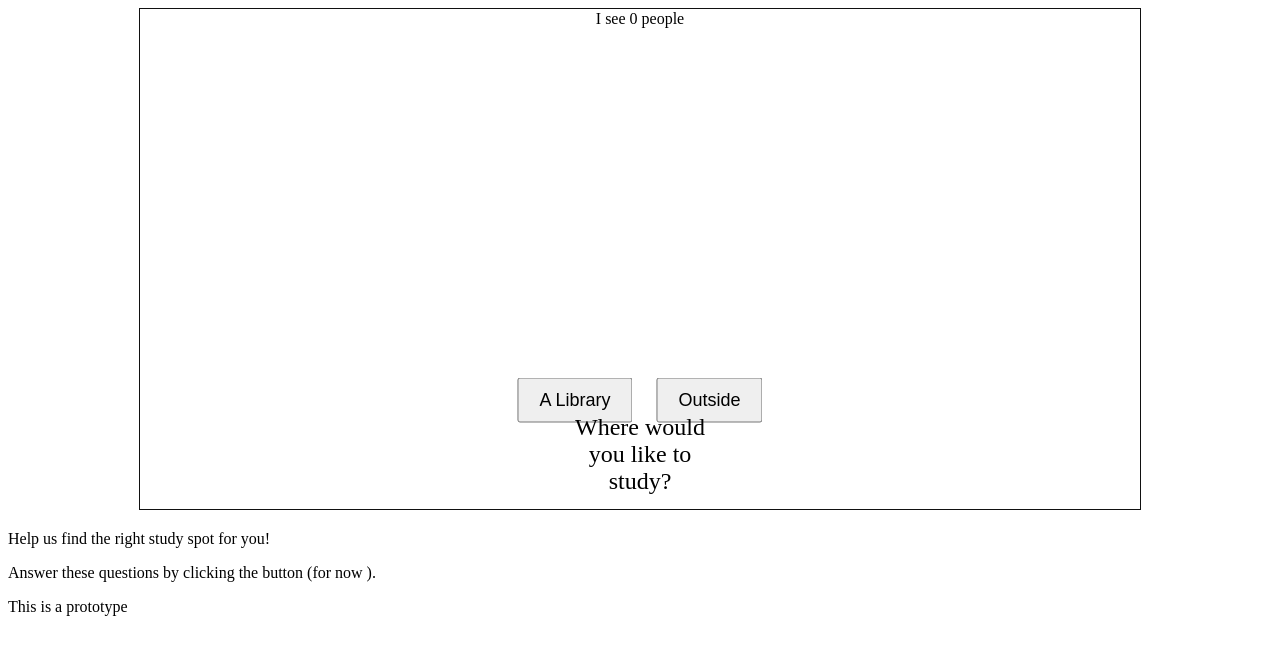
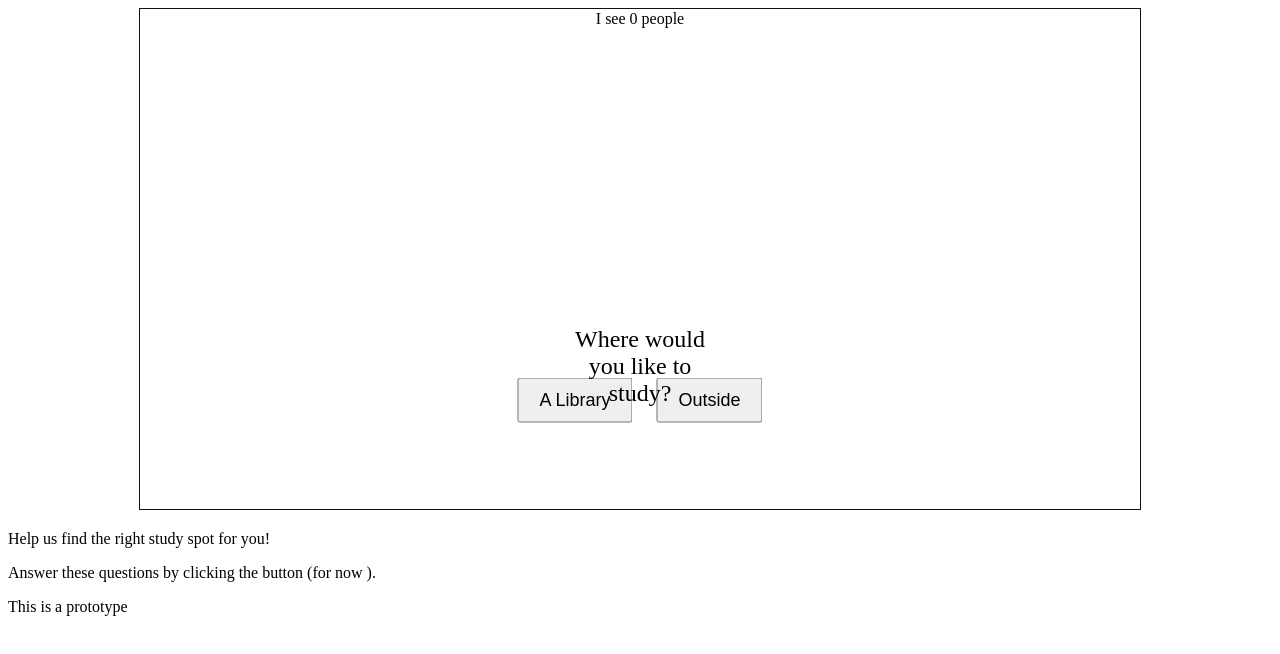
Before and after one commit to mwillen04/hci-studyfinder, a plain HTML site: page index.html in a window 1280 px wide. Drawn offline with nearby package versions, Linux system fonts and the light colour scheme; a script that the page names is missing.

Commit message:
reposition

```diff
--- a/index.html
+++ b/index.html
@@ -29,9 +29,9 @@
       margin-bottom: 20px;
       color: black;
       position: absolute;
-      top: 80%;
+      top: 10%;
       left: 50%;
-      transform: translateX(-50%);
+      transform: translate(-50%, -70%);
     }
 
     button {
```
Also changed, not shown: 1 other file.
